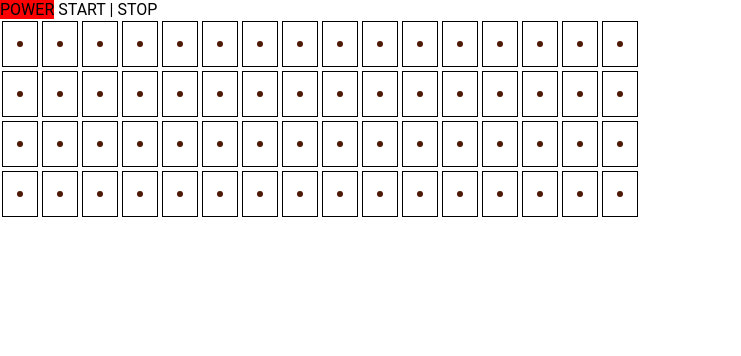
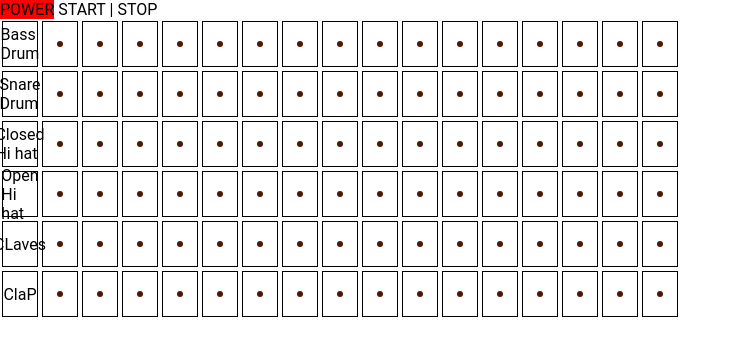
Before and after one commit to ccomings/bandcmp, a website built with webpack: page index.html in a window 1280 px wide. Shown: the whole page, without its empty margins (0-741 px from the left). Built offline with nearby package versions, Linux system fonts and the light colour scheme.

Commit message:
add clap and open hi hat

```diff
--- a/css/bandcmp.css
+++ b/css/bandcmp.css
@@ -35,6 +35,11 @@ li {
 
 }
 
+.board {
+  display: flex;
+  flex-direction: row;
+}
+
 .active {
   background-color: grey;
   opacity: .3;
@@ -60,3 +65,8 @@ li {
 .led.on {
   background-color: #FF0000;
 }
+
+#instruments {
+  display: flex;
+  flex-direction: column;
+}
--- a/index.html
+++ b/index.html
@@ -10,17 +10,21 @@
 
   <body>
     <div>
-      <!-- <div class="instruments"></div> -->
       <label id='power' class="power">POWER</label>
       <label class="start_stop">START | STOP</label>
-      <div class="drummachine"></div>
+      <div class="board">
+        <ul id="instruments"></ul>
+        <div class="drummachine"></div>
+      </div>
     </div>
 
     <div class='sounds'>
       <audio id="BD" class='BD' src='./assets/BD.wav' type='audio/wav'></audio>
       <audio id='SD' class='SD' src='./assets/SD.wav' type='audio/wav'></audio>
       <audio id='CH' class='CH' src='./assets/CH.wav' type='audio/wav'></audio>
+      <audio id='OH' class='OH' src='./assets/OH.wav' type='audio/wav'></audio>
       <audio id='CL' class='CL' src='./assets/CL.wav' type='audio/wav'></audio>
+      <audio id='CP' class='CP' src='./assets/CP.wav' type='audio/wav'></audio>
     </div>
 
   </body>
--- a/lib/js/drum_loop.js
+++ b/lib/js/drum_loop.js
@@ -5,7 +5,7 @@ class DrumLoop {
   }
 
   loop(bpm) {
-    const SOUNDS = [BD, SD, CH, CL];
+    const SOUNDS = [BD, SD, CH, OH, CL, CP];
 
     let column = $(`li.${this.currentNote}`);
       column.addClass('active');
--- a/lib/js/drum_machine.js
+++ b/lib/js/drum_machine.js
@@ -5,8 +5,7 @@ class DrumMachine {
 
   createGrid() {
     const BUTTONS = 16;
-    const SOUNDS = [BD, SD, CH, CL];
-    const NAMES = ['Bass Drum', 'Snare Drum', 'Closed Hi Hat', 'CLaves'];
+    const SOUNDS = [BD, SD, CH, OH, CL, CP];
 
     for (let i = 0; i < SOUNDS.length; i++) {
       let $row = $(`<ul class='row'>`);
--- a/lib/js/instruments.js
+++ b/lib/js/instruments.js
@@ -1,8 +1,8 @@
-export const Instruments = () => {
-  const list = ['Bass Drum', 'Snare Drum', 'Closed Hi Hat', 'CLaves'];
-  let $instruments = $("<ul class='instruments'>");
+export const instruments = () => {
+  const list = ['Bass Drum', 'Snare Drum', 'Closed Hi hat', 'Open Hi hat', 'CLaves', 'ClaP'];
+  let $instruments = document.getElementById('instruments');
   for (let i = 0; i < list.length; i++) {
     let $name = $(`<li>${list[i]}</li>`);
-    $instruments.append($name);
+    $instruments.append($name[0]);
   }
 };
--- a/lib/js/main.js
+++ b/lib/js/main.js
@@ -1,12 +1,12 @@
 import DrumMachine from './drum_machine';
 import DrumLoop from './drum_loop';
-import Instruments from './instruments';
+import {instruments} from './instruments';
 
 document.addEventListener('DOMContentLoaded', () => {
 
   const drumMachine = new DrumMachine();
   const drumLoop = new DrumLoop();
-
+  instruments();
 
   const $power = $("#power");
   const $start_stop = $(".start_stop");
```
Also changed, not shown: lib/js/bundle.js, 1 other file.
